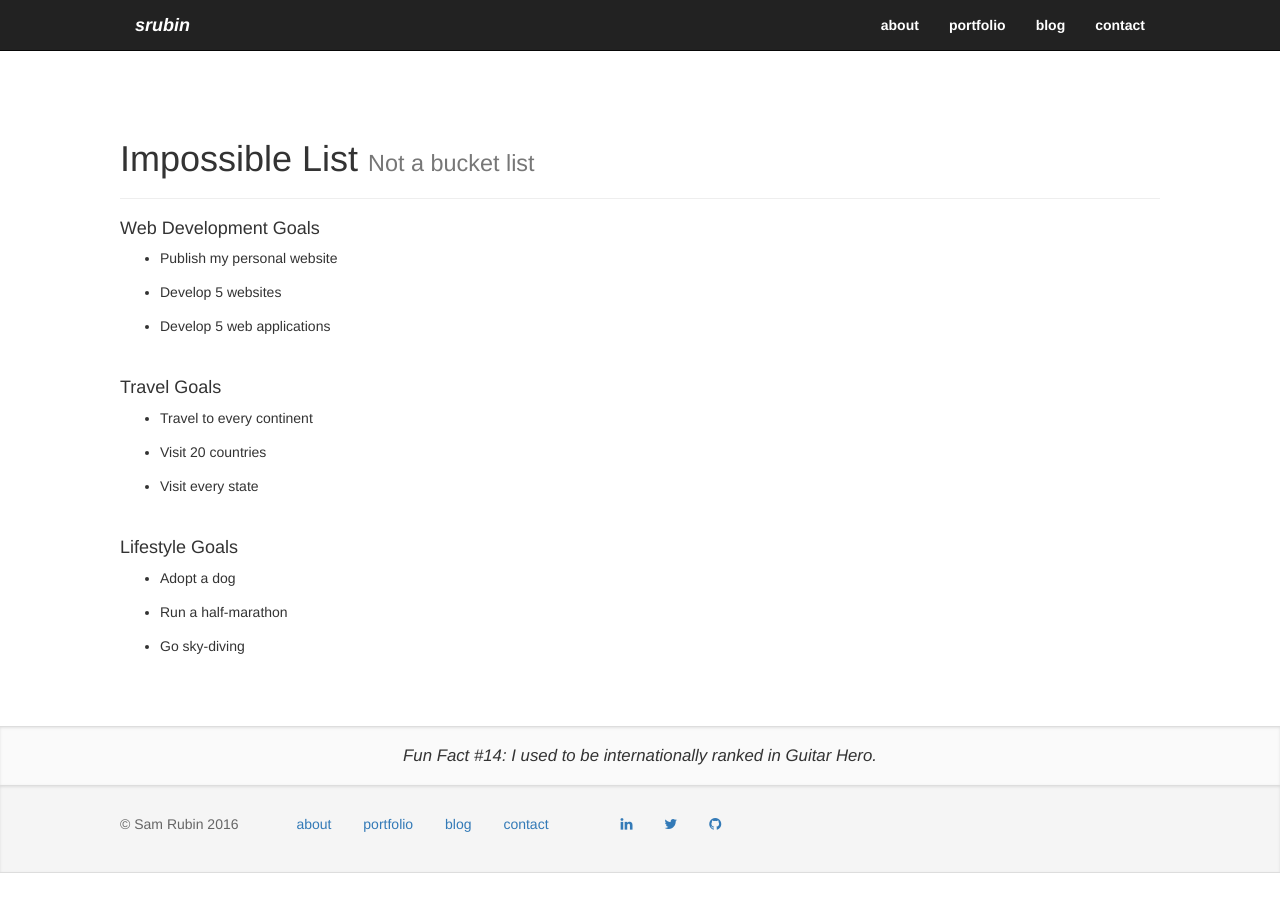
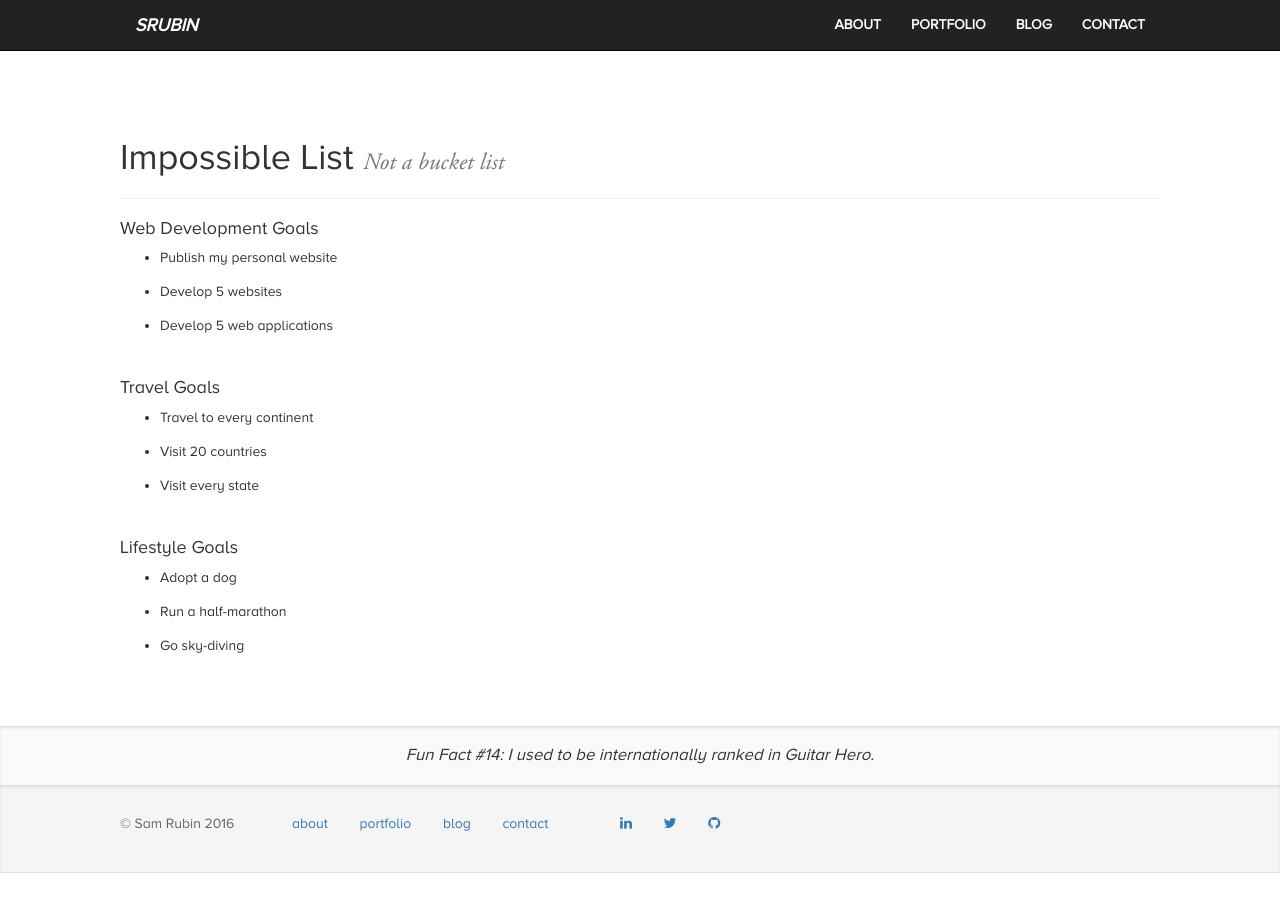
Before and after one commit to smrubin/smrubin.github.io, a Jekyll site: the page built from impossible-list.html, in a window 1280 px wide. Built offline with Jekyll 4.4.1, drawn with Linux system fonts in a browser that asks for light colours; nearby versions of some CDN libraries.

Commit message:
Added new fonts

```diff
--- a/css/main.css
+++ b/css/main.css
@@ -95,7 +95,16 @@ textarea {
    Author's custom styles
    ========================================================================== */
 /* Overall Layout */
+@font-face {
+  font-family: 'proxima-nova';
+  src: url('/fonts/ProximaNovaAltRegular.otf');
+}
+@font-face {
+  font-family: 'adobe-garamond';
+  src: url('/fonts/AdobeGaramondProItalic.ttf');
+}
 body {
+    font-family: 'proxima-nova', sans-serif !important;
     width: 100%;
 }
 .container-fluid, .section-content {
@@ -106,6 +115,7 @@ body {
 .navbar * {
     color: #fff !important;
     font-weight: bold;
+    text-transform: uppercase;
 }
 section , footer {
     border-bottom: #dddddd solid 1px;
@@ -148,6 +158,10 @@ section , footer {
   display: inline-block;
   border: 2px solid;
   border-radius: 5px;
+}
+.page-header small {
+  font-family: 'adobe-garamond', sans-serif;
+  /*font-style: italic;*/
 }
 
 /* About */
```
Also changed, not shown: fonts/AdobeGaramondProItalic.ttf (added), fonts/ProximaNovaAltRegular.otf (added), fonts/ProximaNovaBold.otf (added).
